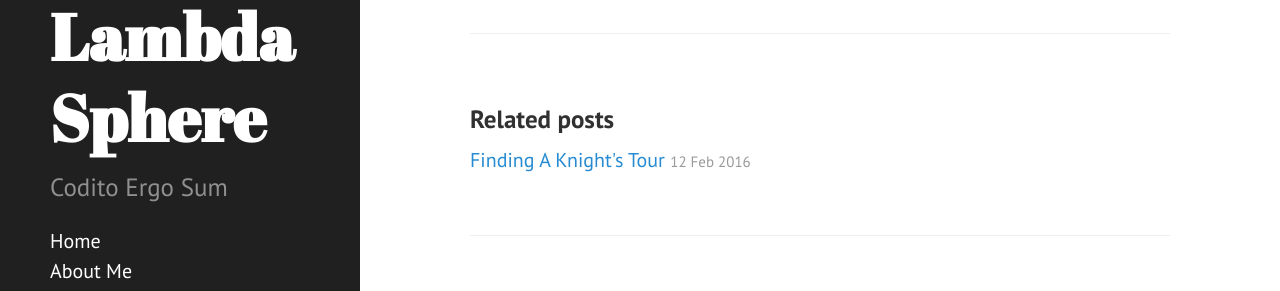
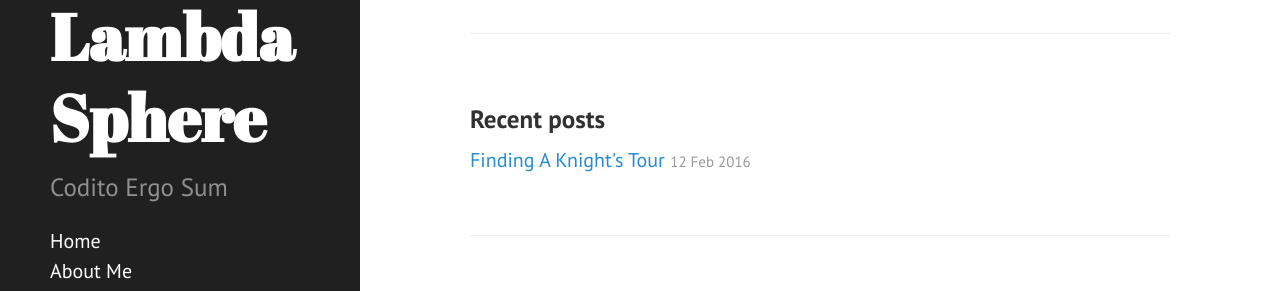
Before and after one commit to khzaw/khzaw.github.io, a Jekyll site: the page built from _posts/2015-12-31-a-look-back-at-2015.md, in a window 1280 px wide and 900 px high, scrolled down 2960 px. Shown: the part 544-835 px from the top of the window. Built offline with Jekyll 4.4.1, drawn with Linux system fonts in a browser that asks for light colours.

Commit message:
Related -> Recent

```diff
--- a/_layouts/post.html
+++ b/_layouts/post.html
@@ -10,7 +10,7 @@ layout: default
 
 {% if site.related_posts != empty %}
 <aside class="related">
-  <h3>Related posts</h3>
+  <h3>Recent posts</h3>
   <ul class="related-posts">
     {% for post in site.related_posts limit:3 %}
       <li>
```
